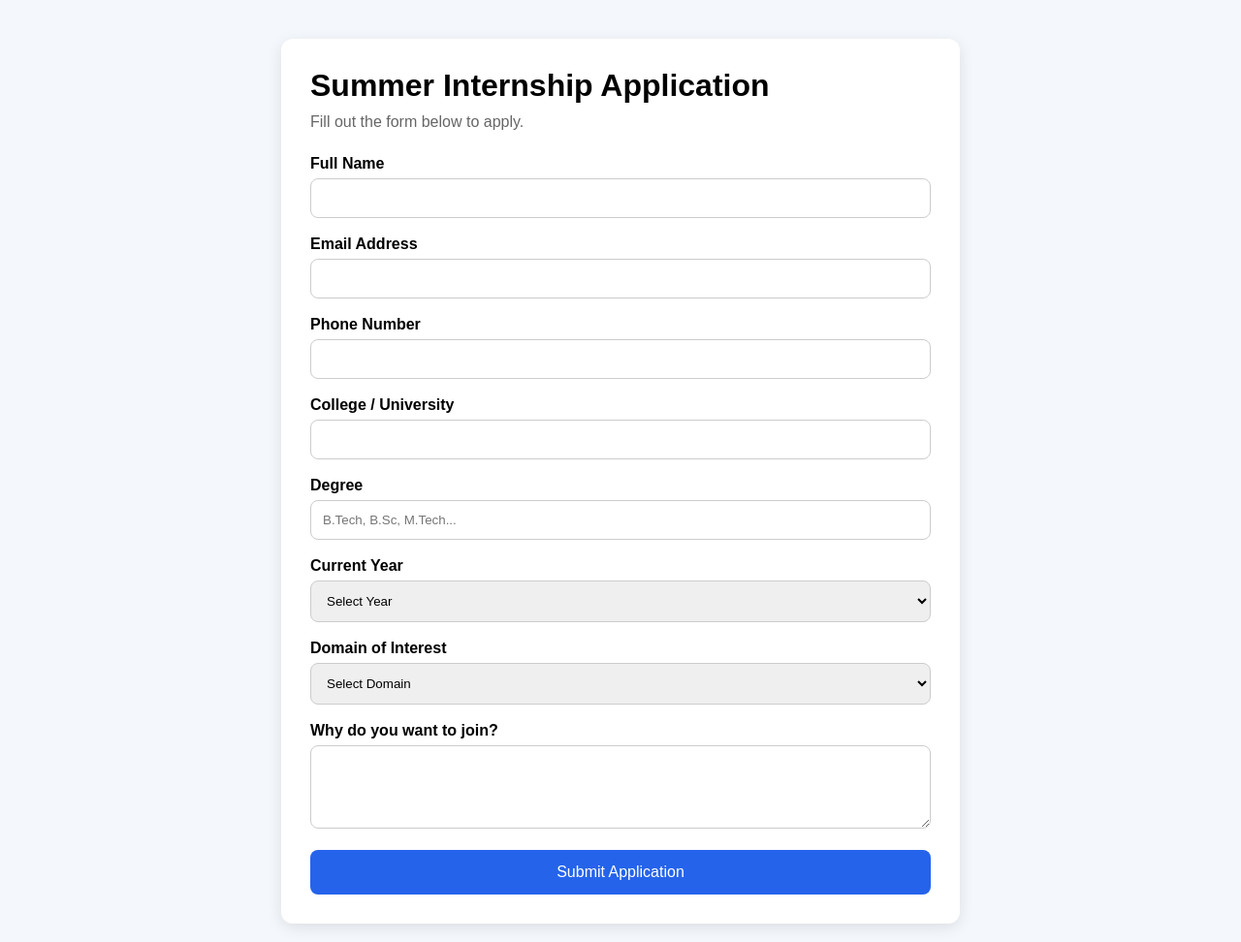
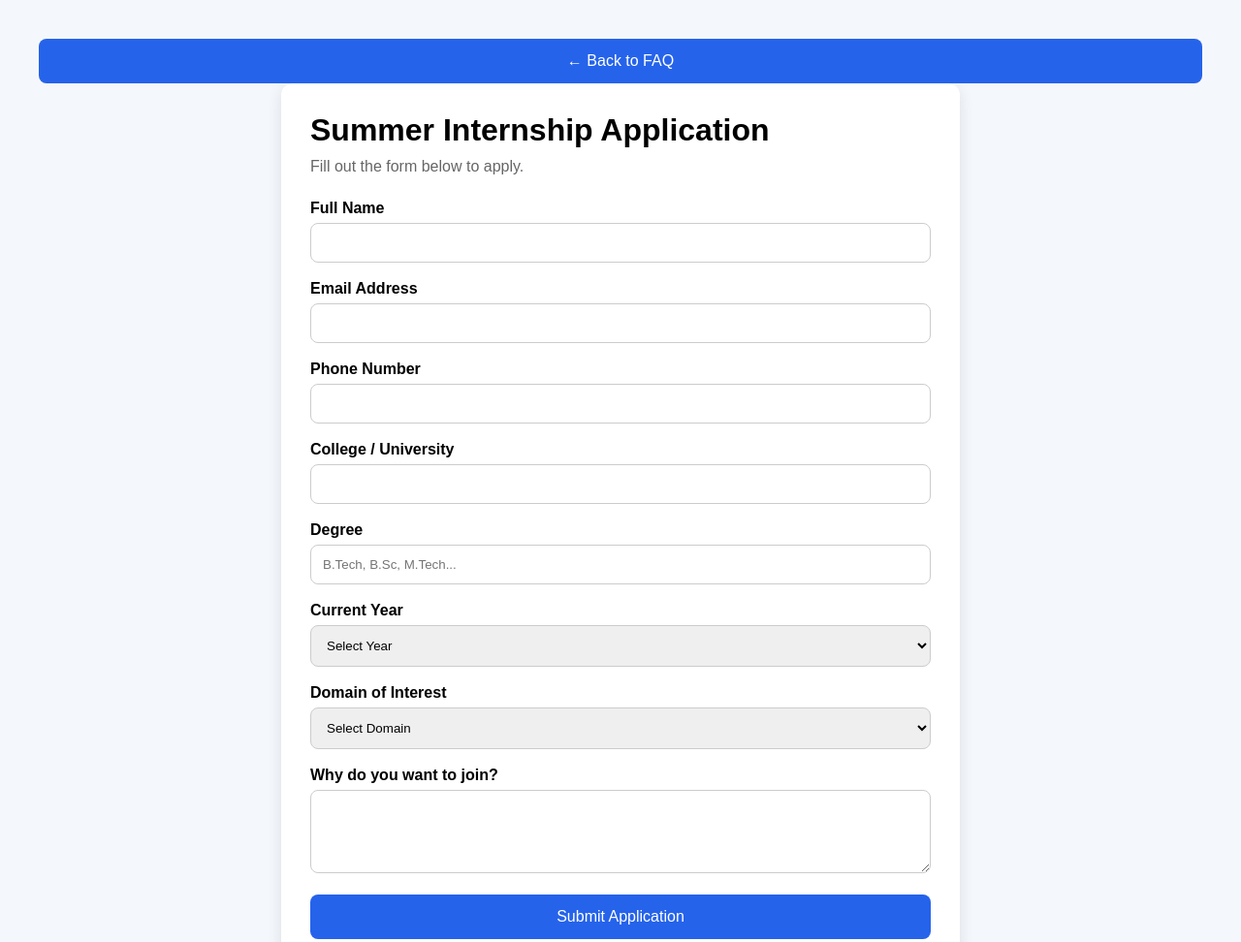
Before and after one commit to vatstanu05-alt/FAQ_test, a website: page public/apply.html in a window 1280 px wide. Shown: the top 972 px of the page at 97% size. Drawn offline with Linux system fonts and the light colour scheme.

Commit message:
Added back button to apply page

```diff
--- a/public/apply.html
+++ b/public/apply.html
@@ -84,6 +84,8 @@ button:hover{
 </head>
 
 <body>
+
+   <button onclick="history.back()">← Back to FAQ</button>
 
 <div class="container">
 
```
